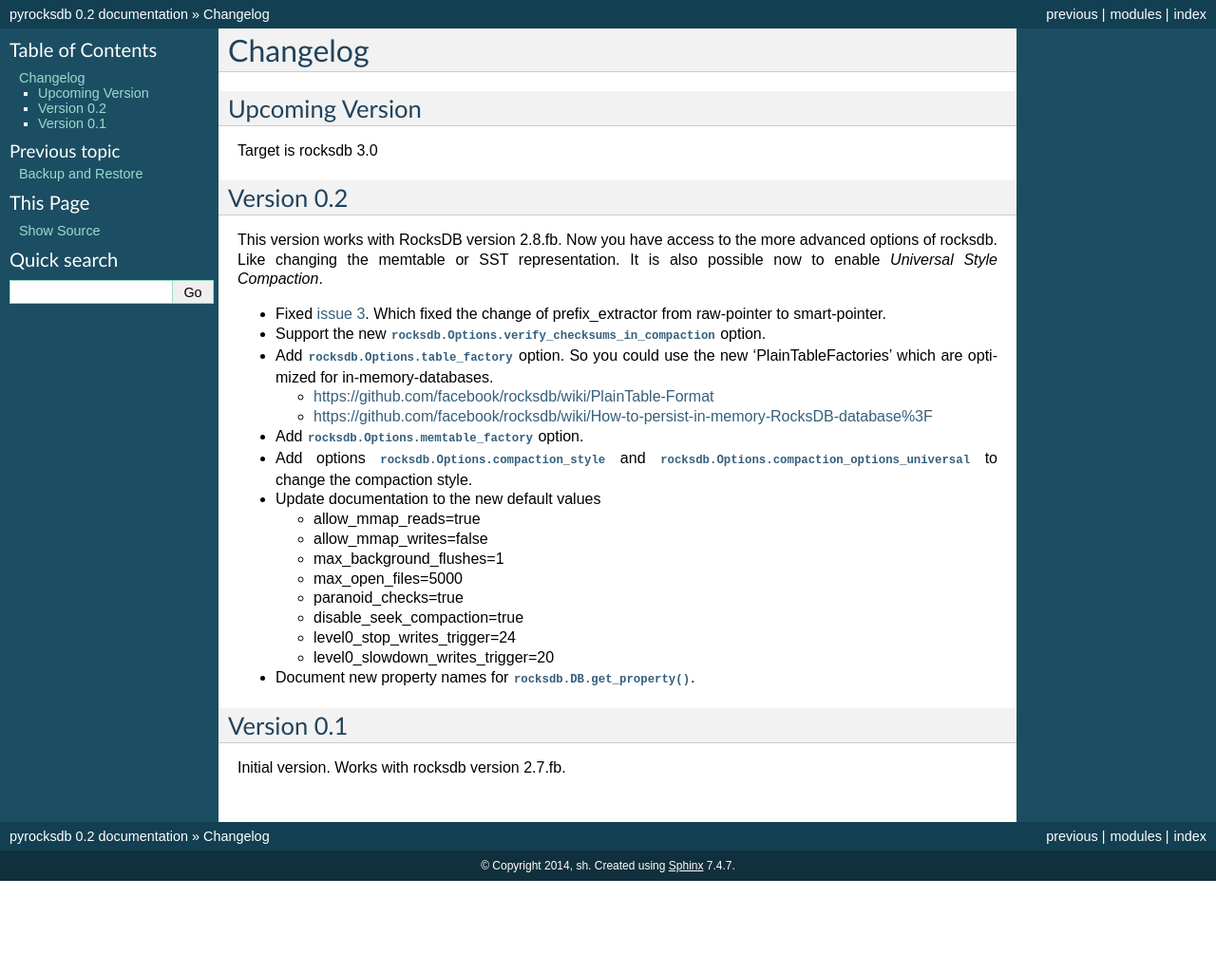
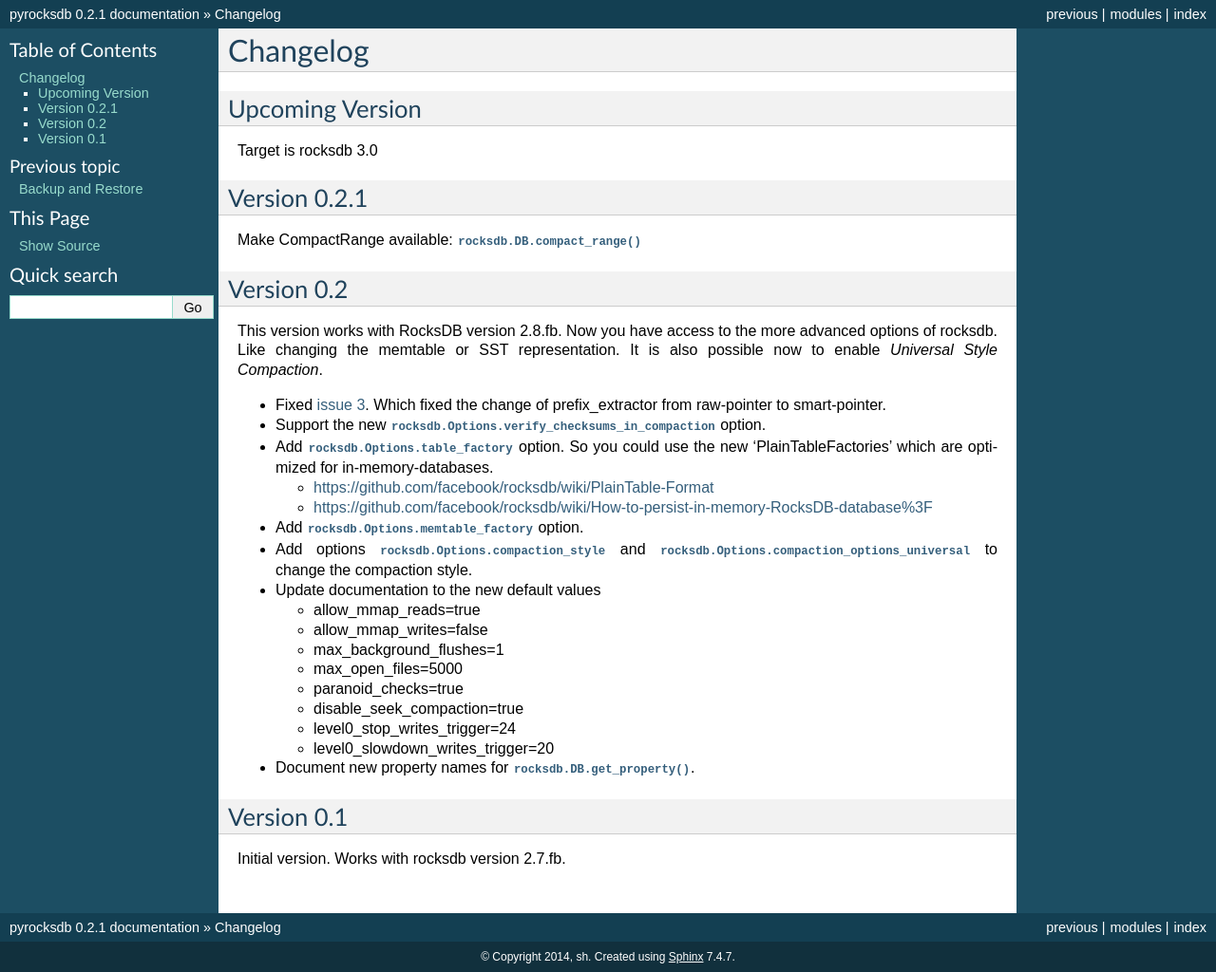
Before and after one commit to stephan-hof/pyrocksdb, a Sphinx documentation site: the page built from docs/changelog.rst, in a window 1280 px wide. Shown: the whole page at 95% size. Built offline with Sphinx 7.4.7, drawn with Linux system fonts in a browser that asks for light colours; before the commit the page ends 928 px from its top, so only the background shows below that.

Commit message:
Make a new minor release having the new method

```diff
--- a/docs/changelog.rst
+++ b/docs/changelog.rst
@@ -5,6 +5,12 @@ Upcoming Version
 ----------------
 
 Target is rocksdb 3.0
+
+Version 0.2.1
+----------------
+
+Make CompactRange available: :py:meth:`rocksdb.DB.compact_range`
+
 
 Version 0.2
 ----------------
--- a/docs/conf.py
+++ b/docs/conf.py
@@ -57,7 +57,7 @@ copyright = u'2014, sh'
 # The short X.Y version.
 version = '0.2'
 # The full version, including alpha/beta/rc tags.
-release = '0.2'
+release = '0.2.1'
 
 # The language for content autogenerated by Sphinx. Refer to documentation
 # for a list of supported languages.
--- a/docs/installation.rst
+++ b/docs/installation.rst
@@ -33,4 +33,4 @@ Building pyrocksdb
     $ cd pyrocks_test
     $ . bin/active
     $ pip install "Cython>=0.20"
-    $ pip install git+git://github.com/stephan-hof/pyrocksdb.git@v0.2
+    $ pip install git+git://github.com/stephan-hof/pyrocksdb.git@v0.2.1
--- a/setup.py
+++ b/setup.py
@@ -28,7 +28,7 @@ mod1 = Extension(
 
 setup(
     name="pyrocksdb",
-    version='0.2',
+    version='0.2.1',
     description="Python bindings for RocksDB",
     keywords='rocksdb',
     author='Stephan Hofmockel',
```
